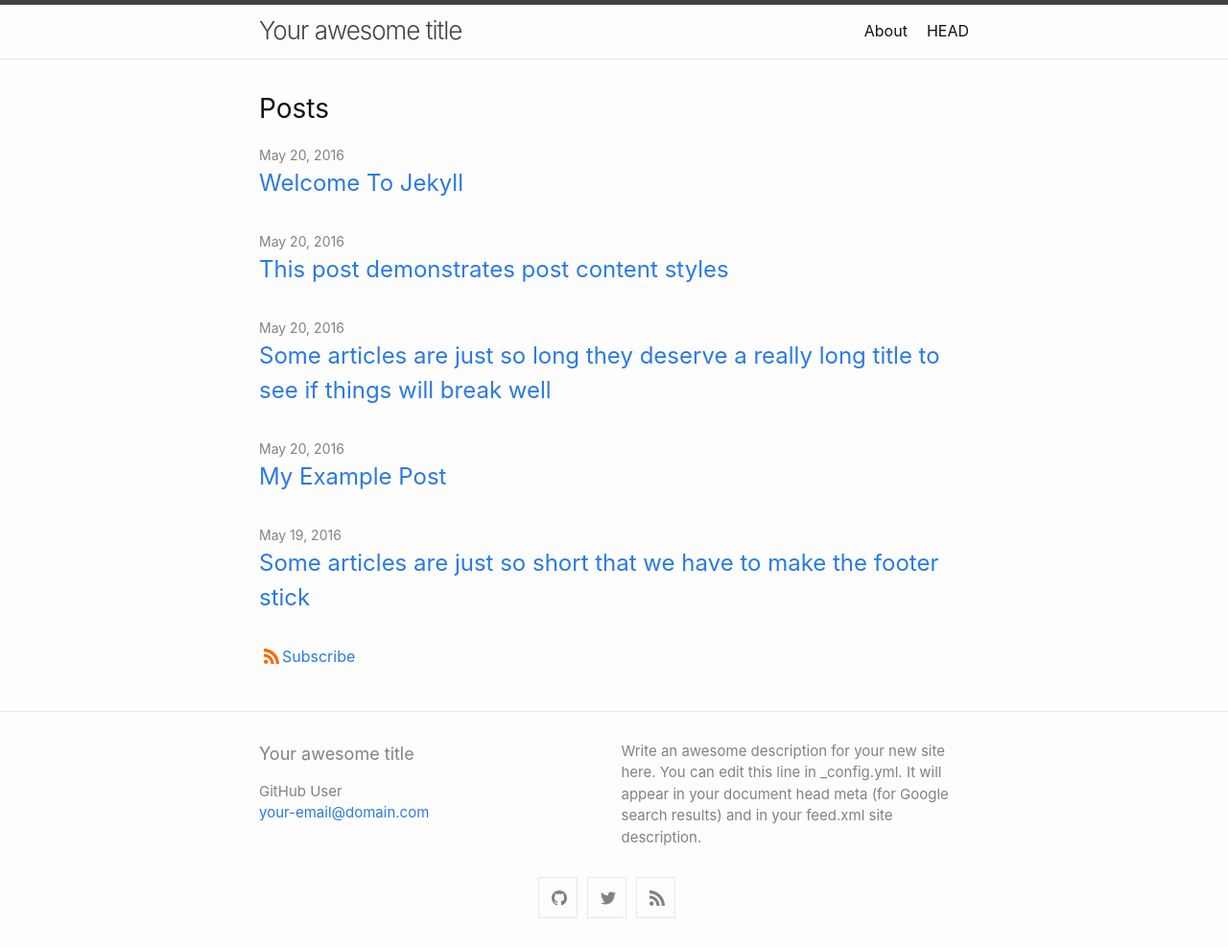
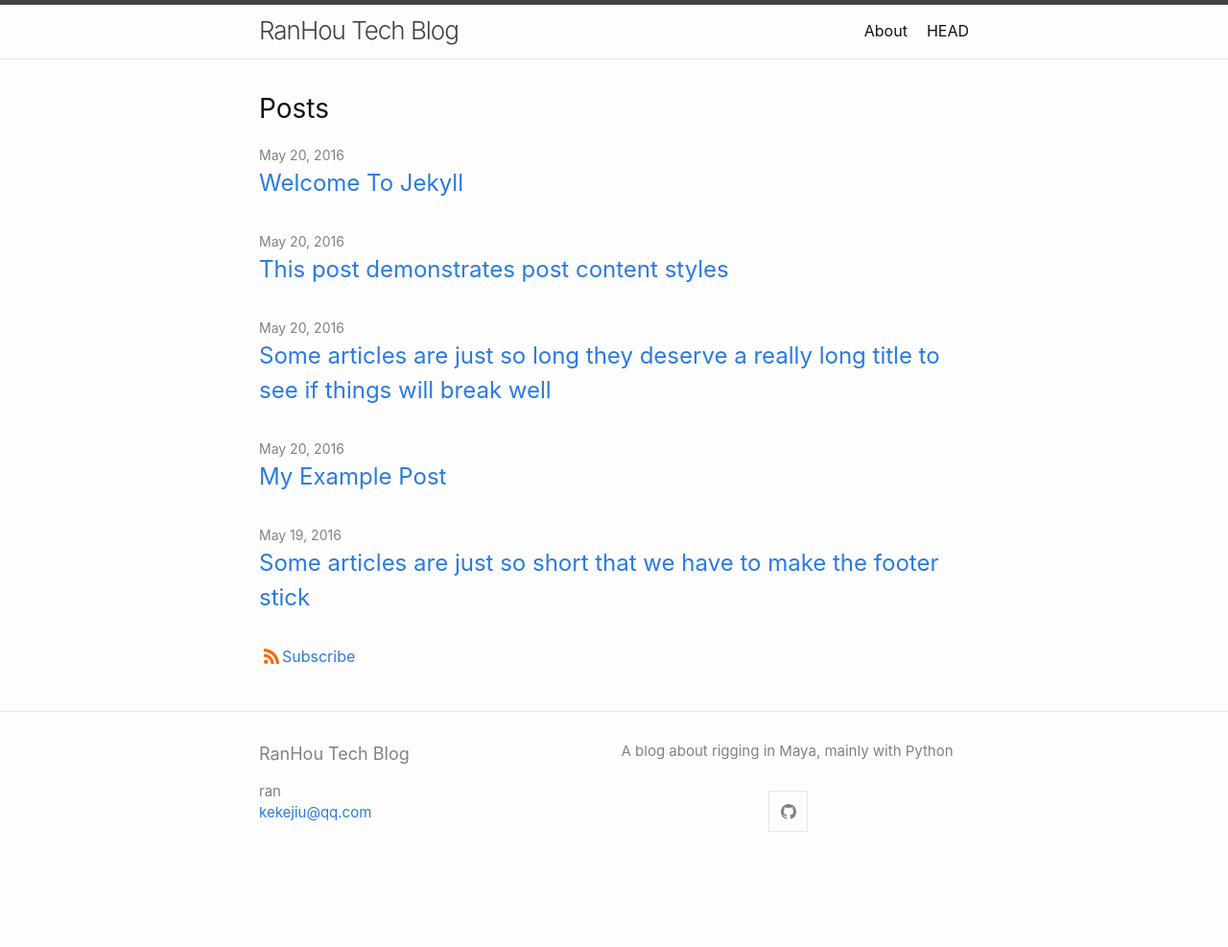
Before and after one commit to shabbySilence/minima-master, a Jekyll site: the page built from index.md, in a window 1280 px wide. Shown: the whole page at 96% size. Built offline with Jekyll 4.4.1, drawn with Linux system fonts in a browser that asks for light colours; after the commit the page ends 919 px from its top, so only the background shows below that.

Commit message:
yaml info change

```diff
--- a/_config.yml
+++ b/_config.yml
@@ -1,10 +1,9 @@
-title: Your awesome title
-author: GitHub User
-email: your-email@domain.com
+title: RanHou Tech Blog
+author: ran
+email: kekejiu@qq.com
 description: > # this means to ignore newlines until "show_excerpts:"
-  Write an awesome description for your new site here. You can edit this
-  line in _config.yml. It will appear in your document head meta (for
-  Google search results) and in your feed.xml site description.
+  A blog about rigging in Maya, mainly with Python
+
 
 show_excerpts: false # set to true to show excerpts on the homepage
 
@@ -15,9 +14,9 @@ minima:
 
   # generate social links in footer
   social_links:
-    twitter: jekyllrb
-    github:  jekyll
-    rss: rss
+    #twitter: jekyllrb
+    github:  shabbySilence
+    #rss: rss
     # dribbble: jekyll
     # facebook: jekyll
     # flickr:   jekyll
```
